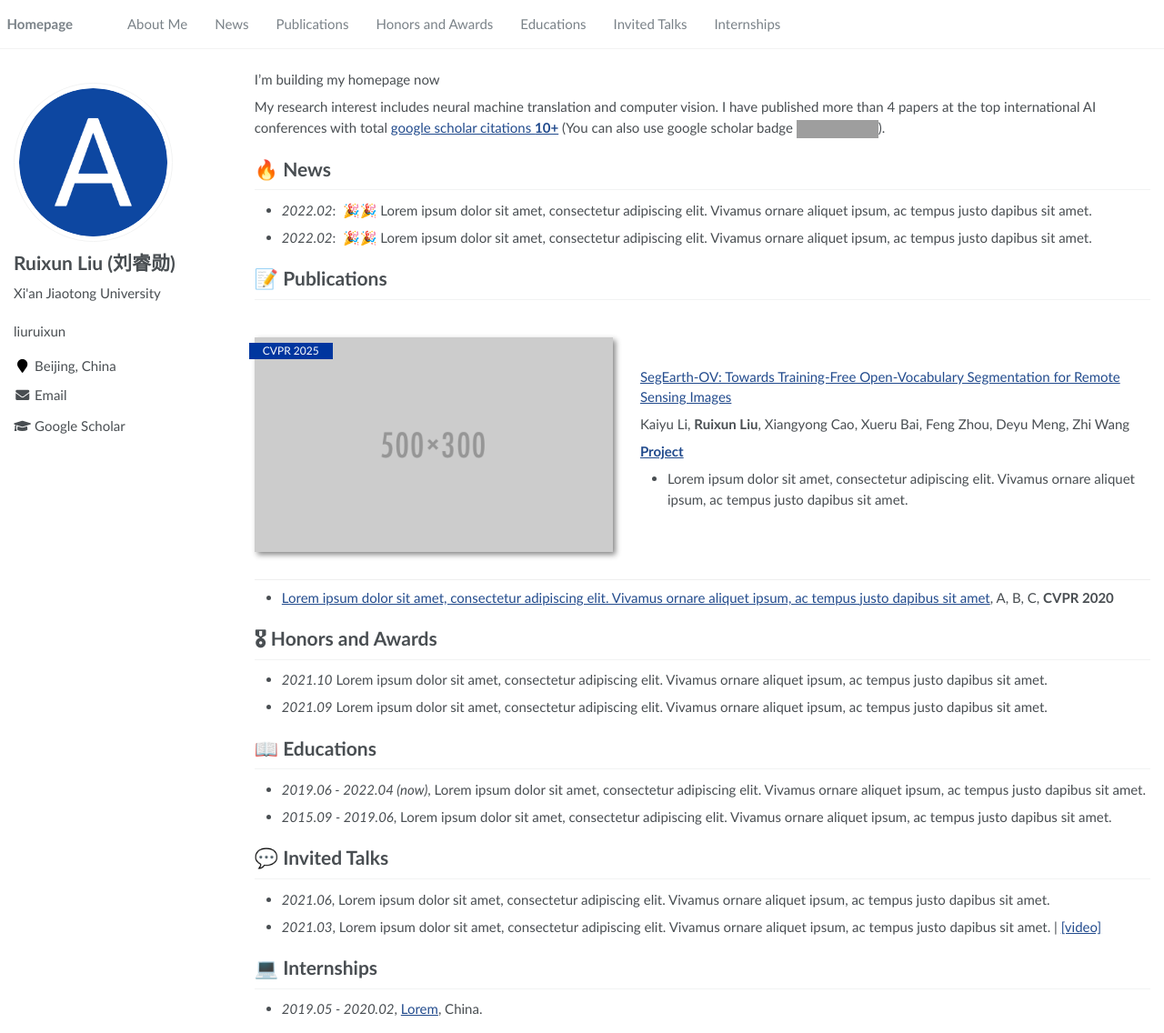
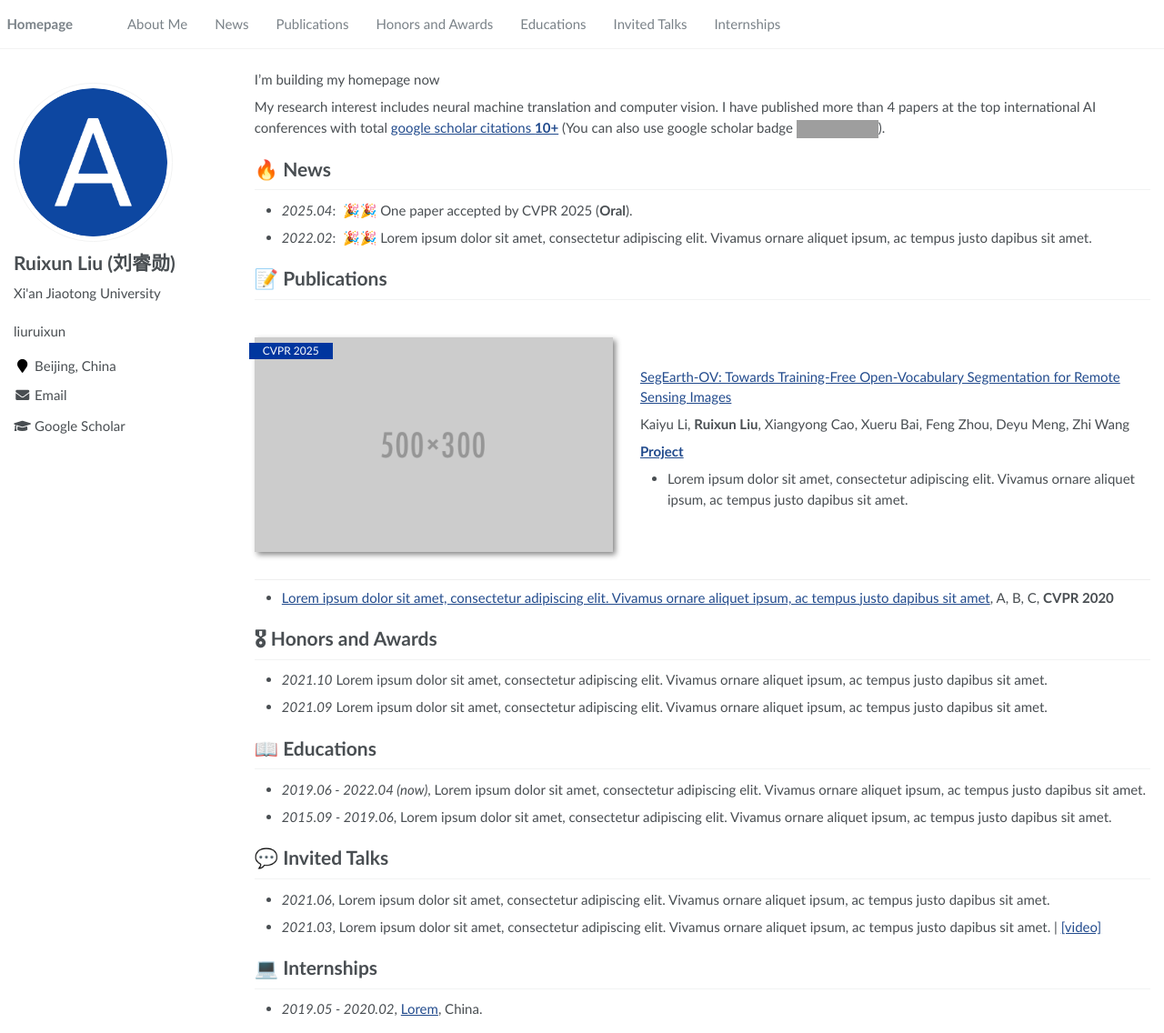
Before and after one commit to liuruixun/liuruixun.github.io, a Jekyll site: the page built from _pages/about.md, in a window 1280 px wide and 1136 px high. Shown: the whole window at 91% size. Built offline with Jekyll 4.4.1, drawn with Linux system fonts in a browser that asks for light colours; grey boxes are pictures that could not be loaded.

Commit message:
Update about.md

```diff
--- a/_pages/about.md
+++ b/_pages/about.md
@@ -23,7 +23,7 @@
 
 
 # 🔥 News
-- *2022.02*: &nbsp;🎉🎉 Lorem ipsum dolor sit amet, consectetur adipiscing elit. Vivamus ornare aliquet ipsum, ac tempus justo dapibus sit amet.
+- *2025.04*: &nbsp;🎉🎉 One paper accepted by CVPR 2025 (**Oral**).
 - *2022.02*: &nbsp;🎉🎉 Lorem ipsum dolor sit amet, consectetur adipiscing elit. Vivamus ornare aliquet ipsum, ac tempus justo dapibus sit amet.
 
 # 📝 Publications
```
